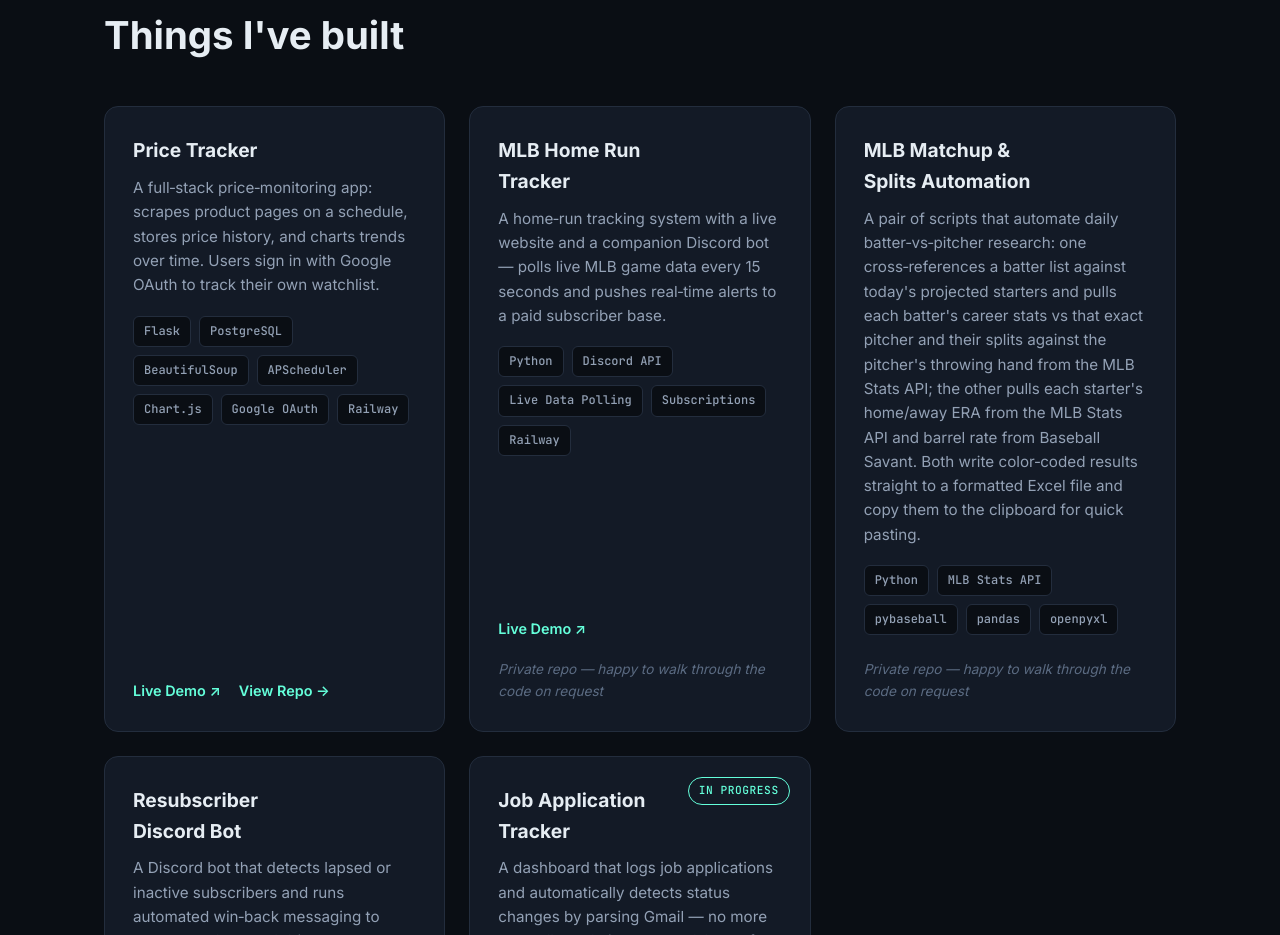
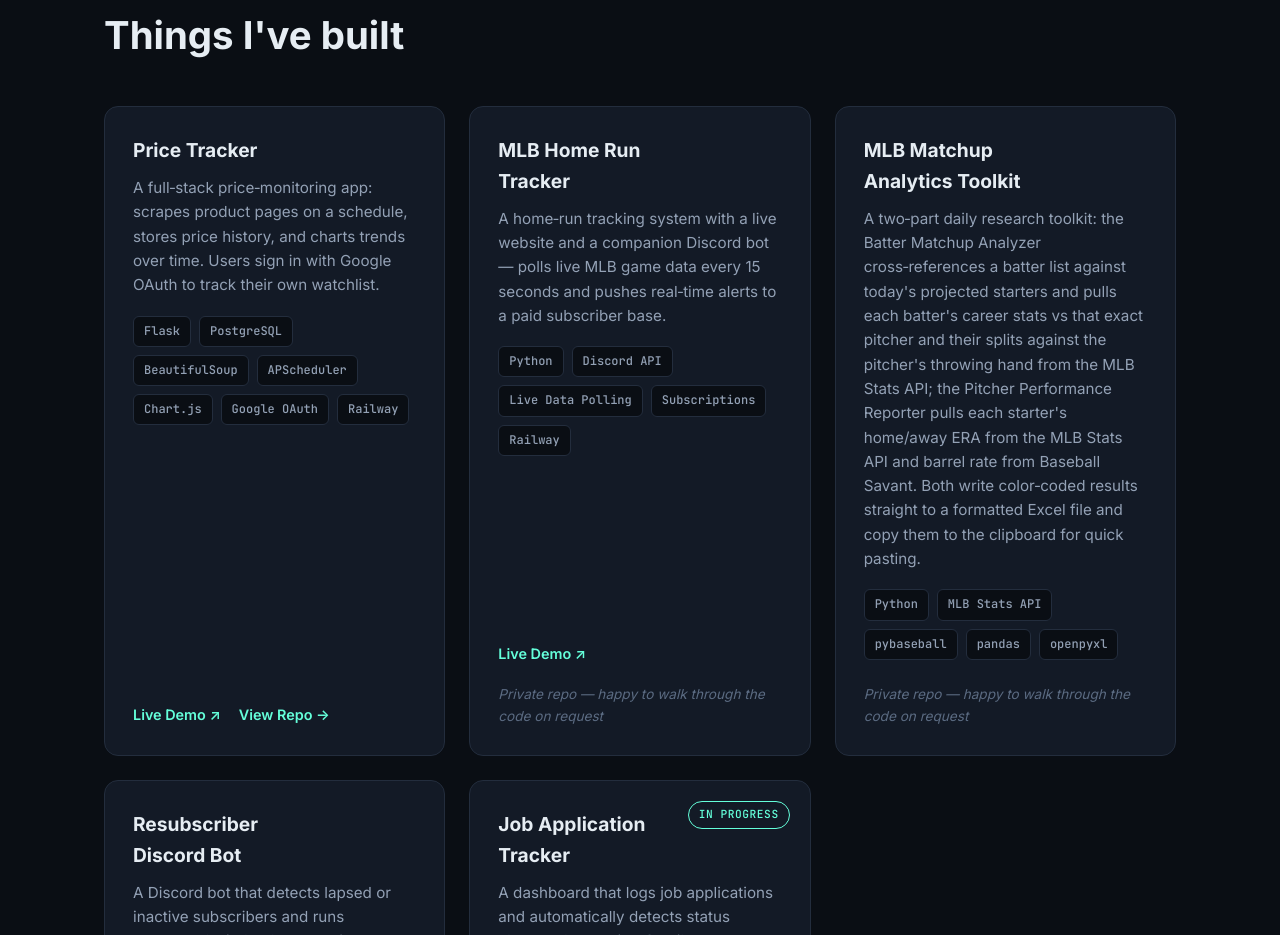
Before and after one commit to jonnydanilov/Personal-Website, a plain HTML site: page index.html in a window 1280 px wide. Shown: the part 1840-2775 px from the top of the page. Drawn offline with Linux system fonts and the light colour scheme.

Commit message:
Give the MLB automation scripts professional names
batter_splits.py -> Batter Matchup Analyzer
pitcher_era_barrels.py -> Pitcher Performance Reporter

Co-Authored-By: Claude Sonnet 5 <noreply@anthropic.com>

```diff
--- a/index.html
+++ b/index.html
@@ -179,18 +179,19 @@
             </div>
           </article>
 
-          <!-- Project 3: MLB Matchup & Splits Automation -->
+          <!-- Project 3: MLB Matchup Analytics Toolkit -->
           <article class="project-card reveal">
             <div class="project-card-body">
-              <h3 class="project-title">MLB Matchup &amp; Splits Automation</h3>
+              <h3 class="project-title">MLB Matchup Analytics Toolkit</h3>
               <p class="project-desc">
-                A pair of scripts that automate daily batter‑vs‑pitcher research: one
+                A two‑part daily research toolkit: the Batter Matchup Analyzer
                 cross‑references a batter list against today's projected starters and
                 pulls each batter's career stats vs that exact pitcher and their splits
-                against the pitcher's throwing hand from the MLB Stats API; the other
-                pulls each starter's home/away ERA from the MLB Stats API and barrel
-                rate from Baseball Savant. Both write color‑coded results straight to
-                a formatted Excel file and copy them to the clipboard for quick pasting.
+                against the pitcher's throwing hand from the MLB Stats API; the Pitcher
+                Performance Reporter pulls each starter's home/away ERA from the MLB
+                Stats API and barrel rate from Baseball Savant. Both write color‑coded
+                results straight to a formatted Excel file and copy them to the
+                clipboard for quick pasting.
               </p>
               <ul class="tech-tags">
                 <li>Python</li>
```
